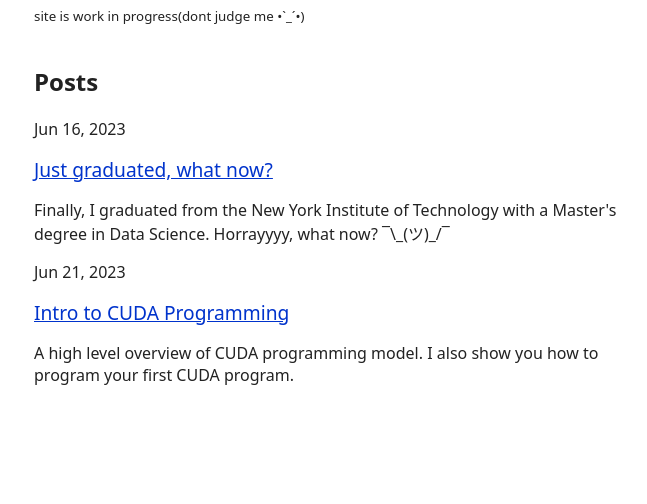
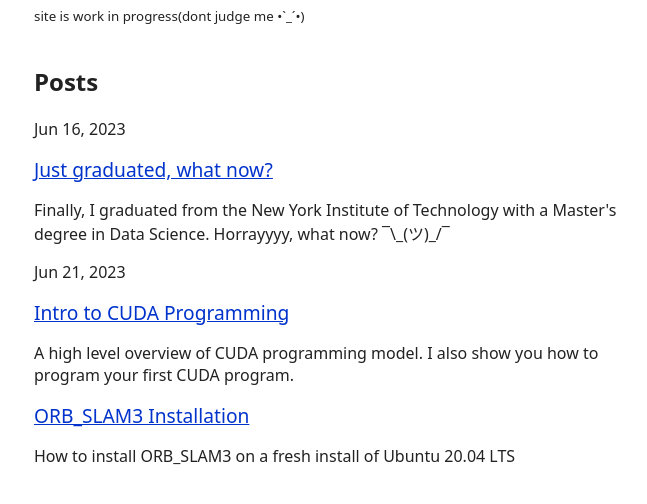
Before and after one commit to rod-rom/rromer07.github.io, a plain HTML site: page index.html in a window 1280 px wide. Shown: the part 104-608 px from the top of the page, without its empty margins (290-937 px from the left). Drawn offline with Linux system fonts and the light colour scheme.

Commit message:
new post: orb3slam install

```diff
--- a/index.html
+++ b/index.html
@@ -22,6 +22,8 @@
                 <p class="date">Jun 21, 2023</p>
             <a class=posts href="posts/cuda.html">Intro to CUDA Programming</a>
             <p>A high level overview of CUDA programming model. I also show you how to program your first CUDA program.</p>
+            <a class=posts href="posts/orb_slam_3_install.html">ORB_SLAM3 Installation</a>
+            <p>How to install ORB_SLAM3 on a fresh install of Ubuntu 20.04 LTS</p>
         </div>
     </div>
 </body>
```
